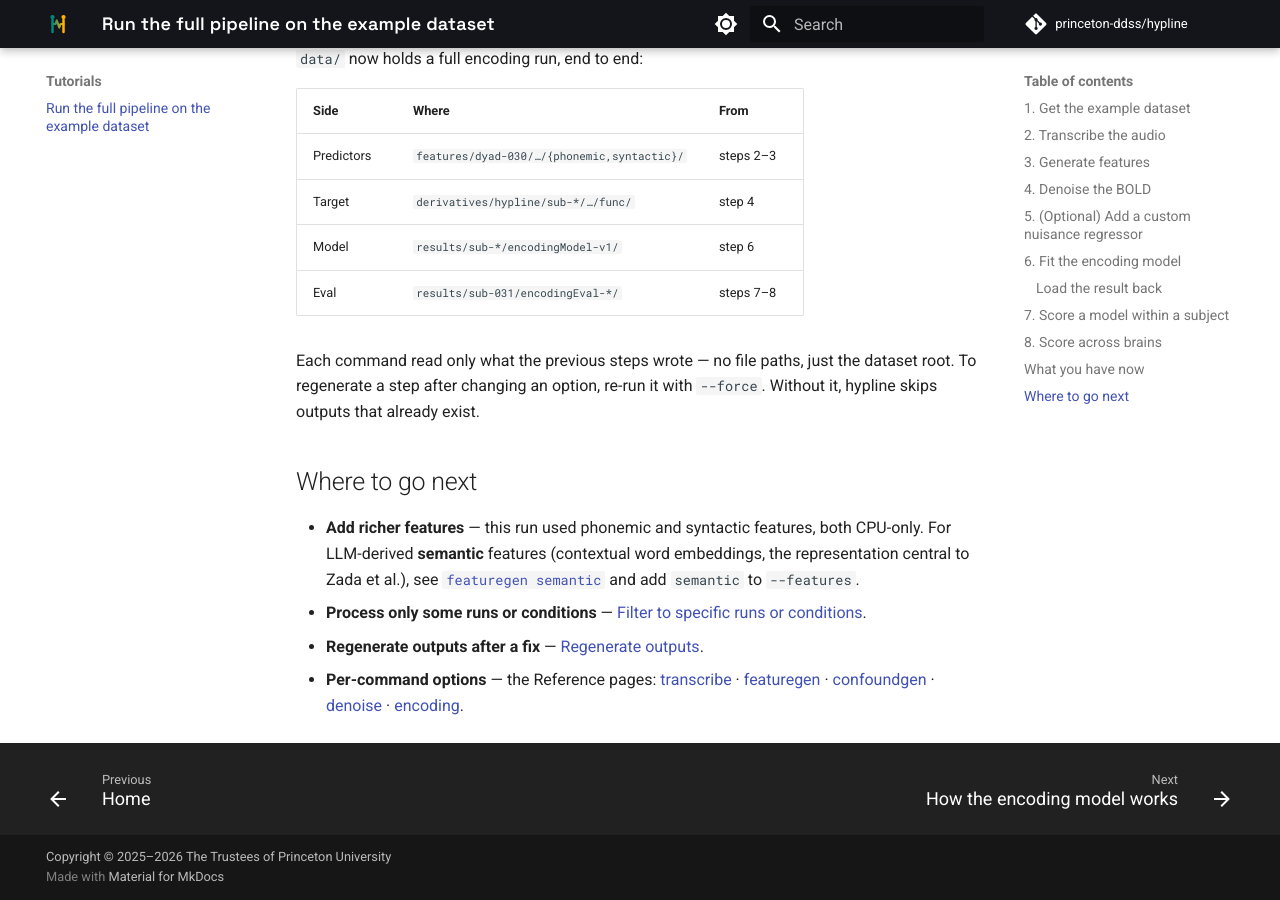
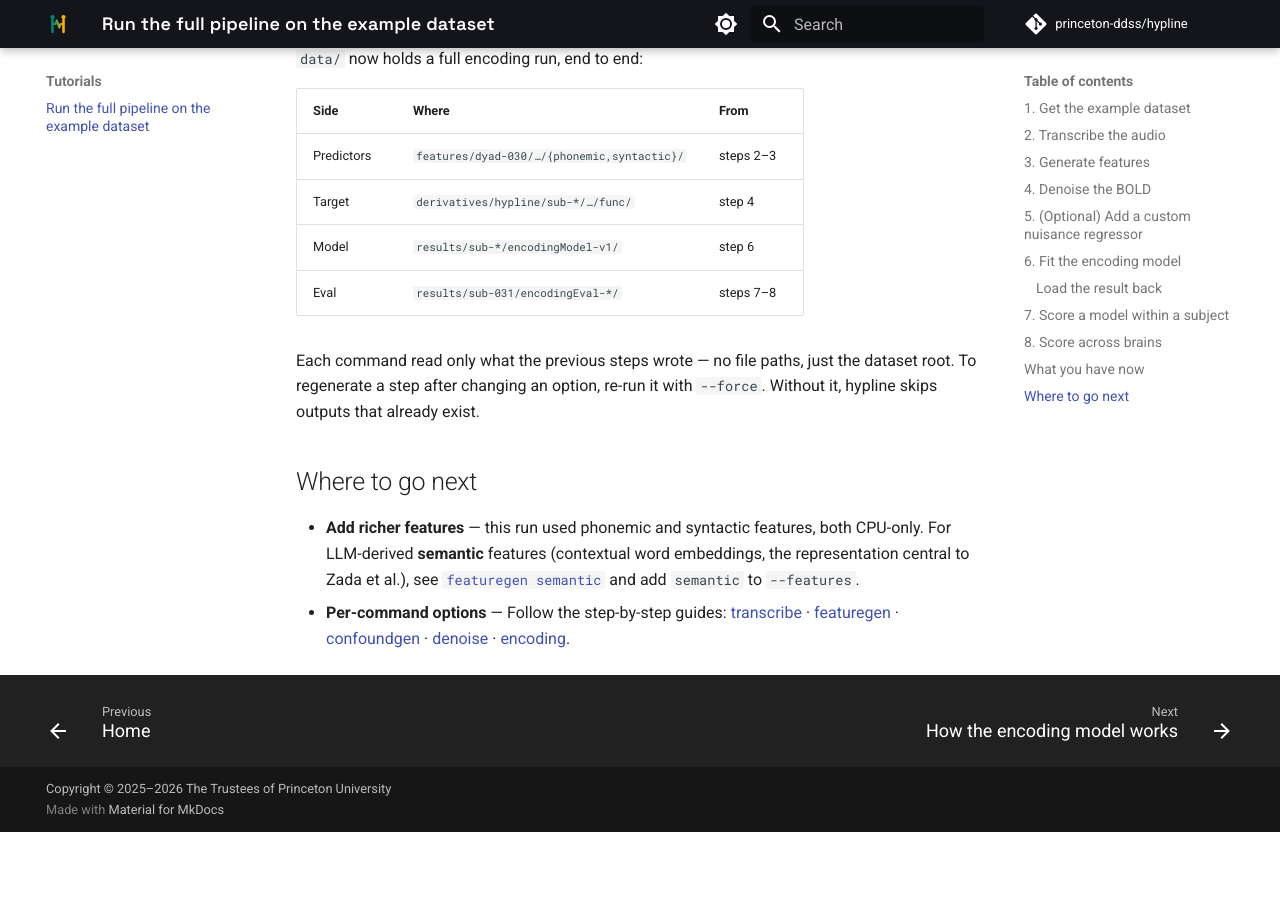
Before and after one commit to princeton-ddss/hypline, an MkDocs documentation site: the page built from docs/mkdocs/tutorials/walkthrough.md, in a window 1280 px wide and 900 px high, scrolled down 9584 px. Built offline with MkDocs 1.6.1 and Material for MkDocs 9.7.7, drawn with Linux system fonts in a browser that asks for light colours; comment, search, counter and statistics services are not loaded; the version menu is left out; after the commit the page ends 10416 px from its top, so only the background shows below that.

Commit message:
Update links in walkthrough tutorial

````diff
--- a/docs/mkdocs/tutorials/walkthrough.md
+++ b/docs/mkdocs/tutorials/walkthrough.md
@@ -8,7 +8,7 @@
 
 It assumes you have hypline installed (see [Installation](../index.md#installation),
 including FFmpeg for transcription). No prior hypline experience is needed, but
-skim [The hypline dataset layout](../concepts/layout.md) first if a path or
+skim [The hypline dataset layout](../step-by-step/layout.md) first if a path or
 filename below is ever unclear; this tutorial shows the layout in action rather
 than re-explaining it.
 
@@ -110,7 +110,7 @@
 
 These transcripts are **dyad-keyed** (`dyad-030`), because the conversation
 belongs to the pair rather than to either partner. See
-[Subject vs. dyad](../concepts/layout.md#subject-vs-dyad) for why.
+[Subject vs. dyad](../step-by-step/layout.md#subject-vs-dyad) for why.
 
 !!! success "Check"
 
@@ -143,7 +143,7 @@
 By default this step also generates the matching **phonemic confounds**
 (speech-onset and speech-rate regressors derived from the same features), so you
 get both in one command. Pass `--skip-confoundgen` to suppress that, or run
-[`confoundgen phonemic`](../reference/confoundgen.md) on its own later.
+[`confoundgen phonemic`](../step-by-step/confoundgen.md) on its own later.
 
 Two new areas appear, both dyad-keyed:
 
@@ -160,7 +160,7 @@
 
 The two confound flavors live in their own subdirectories because they are
 `desc` variants of the same `conf-phonemic` kind — see
-[Variants with `desc`](../concepts/layout.md#variants-with-desc).
+[Variants with `desc`](../step-by-step/layout.md#variants-with-desc).
 
 Now add a second family. `featuregen syntactic` reads the same transcripts and
 computes per-token part-of-speech, dependency, and stopword features:
@@ -217,7 +217,7 @@
 the surface `fsaverage6`, and your own surface data needs no `--space` at all.
 (Omitting `--columns` entirely would fall back to hypline's default
 **Speer et al. 2024** confound set — see the
-[`denoise` reference](../reference/denoise.md).)
+[`denoise` reference](../step-by-step/denoise.md).)
 
 This step is **sub-keyed**: it processes each partner's brain (`sub-031`,
 `sub-032`) independently, so all four run × subject combinations are denoised.
@@ -235,7 +235,7 @@
 Each denoised BOLD carries a `.json` sidecar recording exactly how it was made
 (the `desc-preproc` source it came from, the resolved regressor columns, and the
 hypline version), so the result is reproducible. See the
-[`denoise` reference](../reference/denoise.md) for CompCor selectors, custom
+[`denoise` reference](../step-by-step/denoise.md) for CompCor selectors, custom
 `nuisance/` regressors, and surface spaces.
 
 !!! success "Check"
@@ -355,7 +355,7 @@
 ### Load the result back
 
 The model saves as a `.joblib` blob you load back into Python for downstream
-analysis, the same way [`read_feature`](../reference/python-api.md) reads a
+analysis, the same way [`read_feature`](../step-by-step/python-api.md) reads a
 feature file:
 
 ```python
@@ -476,7 +476,7 @@
 al. (2026). It is not the only one: pairing your own speech with the partner's
 model (`--source-sub self --model-sub partner`) is often preferred, since it holds
 the stimulus fixed and varies only the model. [How the encoding model
-works](../concepts/how-encoding-works.md#choosing-source-and-model) lays out the
+works](../FAQ/how-encoding-works.md#choosing-source-and-model) lays out the
 choices side by side.
 
 !!! info "What this step demonstrates"
@@ -514,14 +514,11 @@
 - **Add richer features** — this run used phonemic and syntactic features, both
   CPU-only. For LLM-derived **semantic** features (contextual word embeddings,
   the representation central to Zada et al.), see
-  [`featuregen semantic`](../reference/featuregen.md) and add `semantic` to
+  [`featuregen semantic`](../step-by-step/featuregen.md) and add `semantic` to
   `--features`.
-- **Process only some runs or conditions** — [Filter to specific runs or
-  conditions](../how-to/filter.md).
-- **Regenerate outputs after a fix** — [Regenerate outputs](../how-to/regenerate.md).
-- **Per-command options** — the Reference pages:
-  [transcribe](../reference/transcribe.md) ·
-  [featuregen](../reference/featuregen.md) ·
-  [confoundgen](../reference/confoundgen.md) ·
-  [denoise](../reference/denoise.md) ·
-  [encoding](../reference/encoding.md).
+- **Per-command options** — Follow the step-by-step guides:
+  [transcribe](../step-by-step/transcribe.md) ·
+  [featuregen](../step-by-step/featuregen.md) ·
+  [confoundgen](../step-by-step/confoundgen.md) ·
+  [denoise](../step-by-step/denoise.md) ·
+  [encoding](../step-by-step/encoding.md).
````
